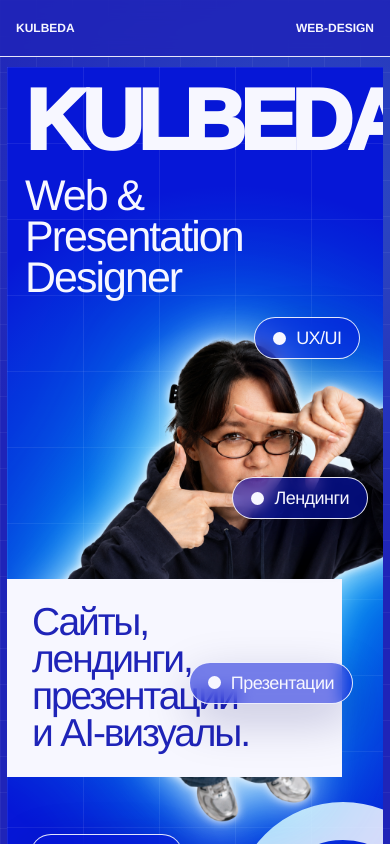
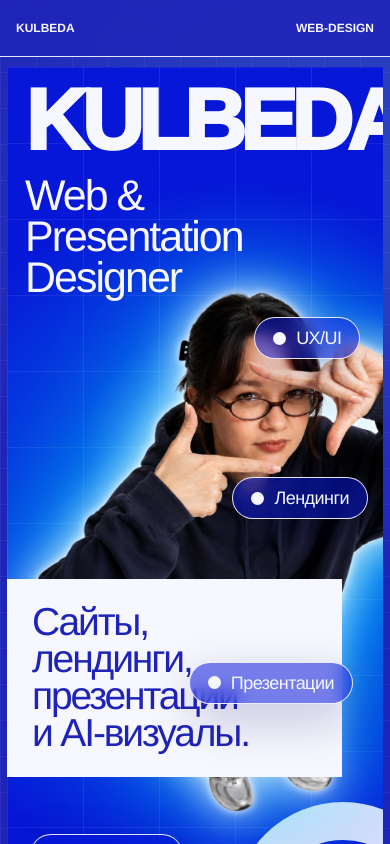
Before and after one commit to kulbedka1996-creator/Kulbeda, a Next.js app: page / in a window 390 px wide. Shown: the top 844 px of the page. Built offline with nearby package versions, Linux system fonts and the light colour scheme.

Commit message:
Center and enlarge hero portrait

```diff
--- a/app/globals.css
+++ b/app/globals.css
@@ -364,12 +364,13 @@ a {
 
 .hero-person {
   position: absolute;
-  right: clamp(20px, 7vw, 120px);
-  bottom: -10px;
+  left: 50%;
+  bottom: -42px;
   z-index: 4;
-  width: min(68vw, 1120px);
-  height: min(76vh, 760px);
+  width: min(78vw, 1320px);
+  height: min(88vh, 880px);
   pointer-events: none;
+  translate: -20% 0;
 }
 
 .hero-person img {
@@ -452,19 +453,19 @@ a {
 }
 
 .hero-pill--ux {
-  top: 43%;
-  left: 36%;
+  top: 41%;
+  left: 35%;
 }
 
 .hero-pill--landing {
-  right: 7.5%;
-  top: 53%;
+  right: 10.5%;
+  top: 51%;
   animation-delay: 0.4s;
 }
 
 .hero-pill--presentation {
-  right: 28%;
-  bottom: 15%;
+  right: 31%;
+  bottom: 13%;
   animation-delay: 0.8s;
 }
 
@@ -475,8 +476,8 @@ a {
 }
 
 .hero-pill--web {
-  left: 16%;
-  bottom: 3.5%;
+  left: 17%;
+  bottom: 3.2%;
   animation-delay: 0.2s;
 }
 
@@ -857,10 +858,12 @@ a {
   }
 
   .hero-person {
-    right: -22%;
-    bottom: 40px;
-    width: 126vw;
-    height: 610px;
+    left: 50%;
+    right: auto;
+    bottom: 34px;
+    width: 140vw;
+    height: 680px;
+    translate: -38% 0;
   }
 
   .hero-info-card {
@@ -888,7 +891,7 @@ a {
 
   .hero-pill--ux {
     top: 34%;
-    left: 48%;
+    left: 43%;
   }
 
   .hero-pill--landing {
@@ -897,8 +900,8 @@ a {
   }
 
   .hero-pill--presentation {
-    right: 16%;
-    bottom: 20%;
+    right: 12%;
+    bottom: 19%;
   }
 
   .hero-pill--ai {
@@ -985,10 +988,12 @@ a {
   }
 
   .hero-person {
-    right: -38%;
-    bottom: 82px;
-    width: 150vw;
-    height: 520px;
+    left: 50%;
+    right: auto;
+    bottom: 92px;
+    width: 170vw;
+    height: 560px;
+    translate: -42% 0;
   }
 
   .hero-info-card {
```
